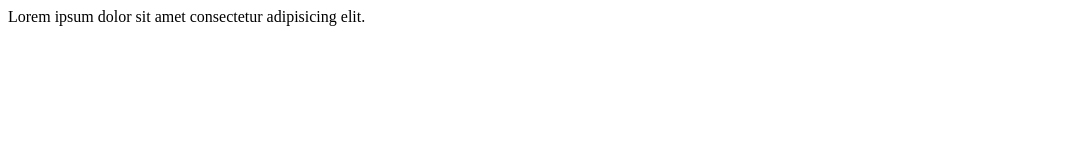
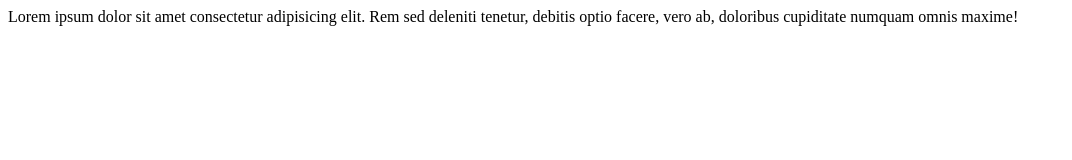
Before and after one commit to yuliiastreltsova/Streltsovadz, a plain HTML site: page index.html in a window 1280 px wide. Shown: the whole page, without its empty margins (0-1072 px from the left). Drawn offline with Linux system fonts and the light colour scheme.

Commit message:
second commit

```diff
--- a/index.html
+++ b/index.html
@@ -6,4 +6,5 @@
     </head>
     <body>
     Lorem ipsum dolor sit amet consectetur adipisicing elit.
+    Rem sed deleniti tenetur, debitis optio facere, vero ab, doloribus cupiditate numquam omnis maxime!
 </html>
```
